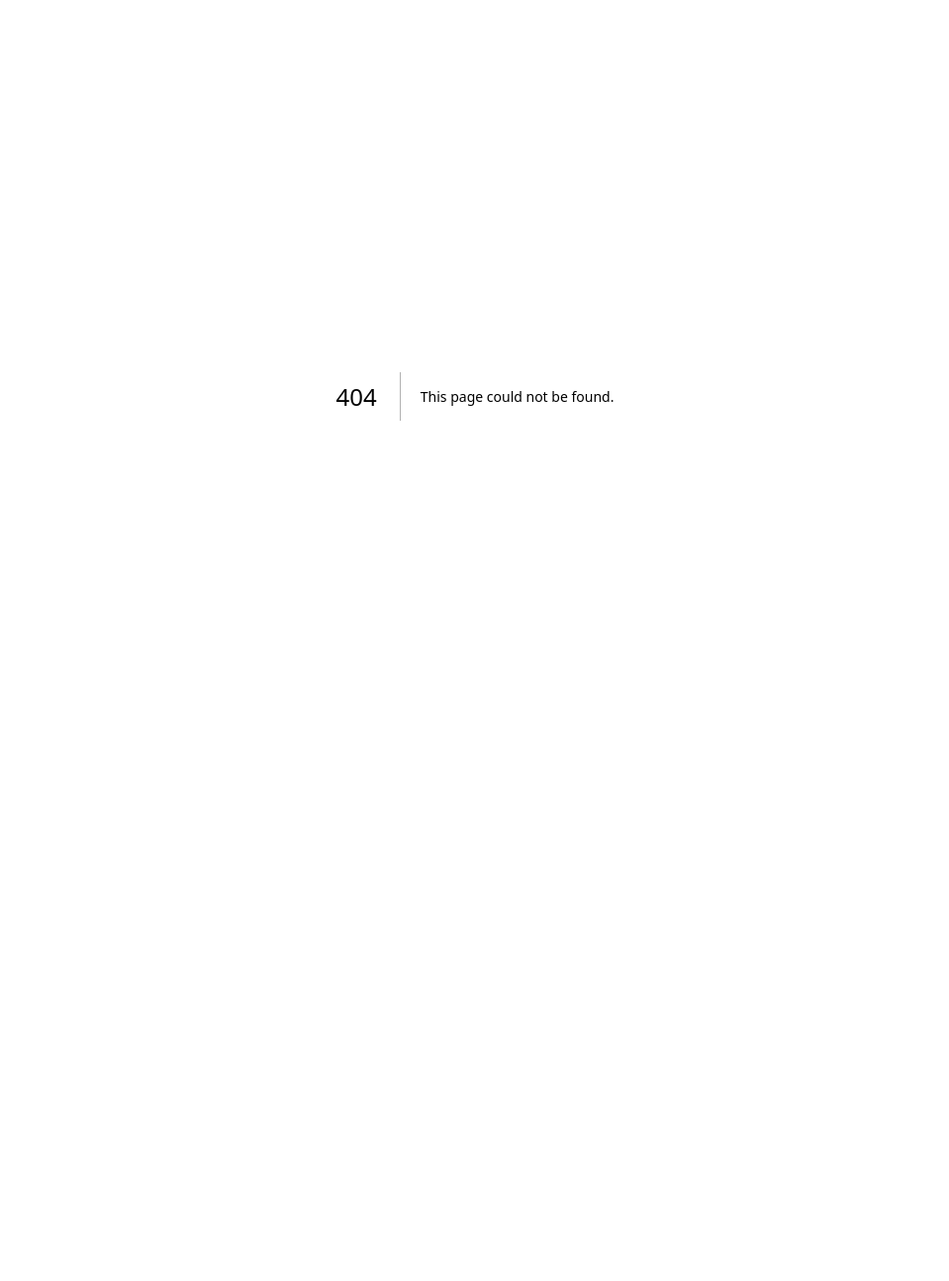
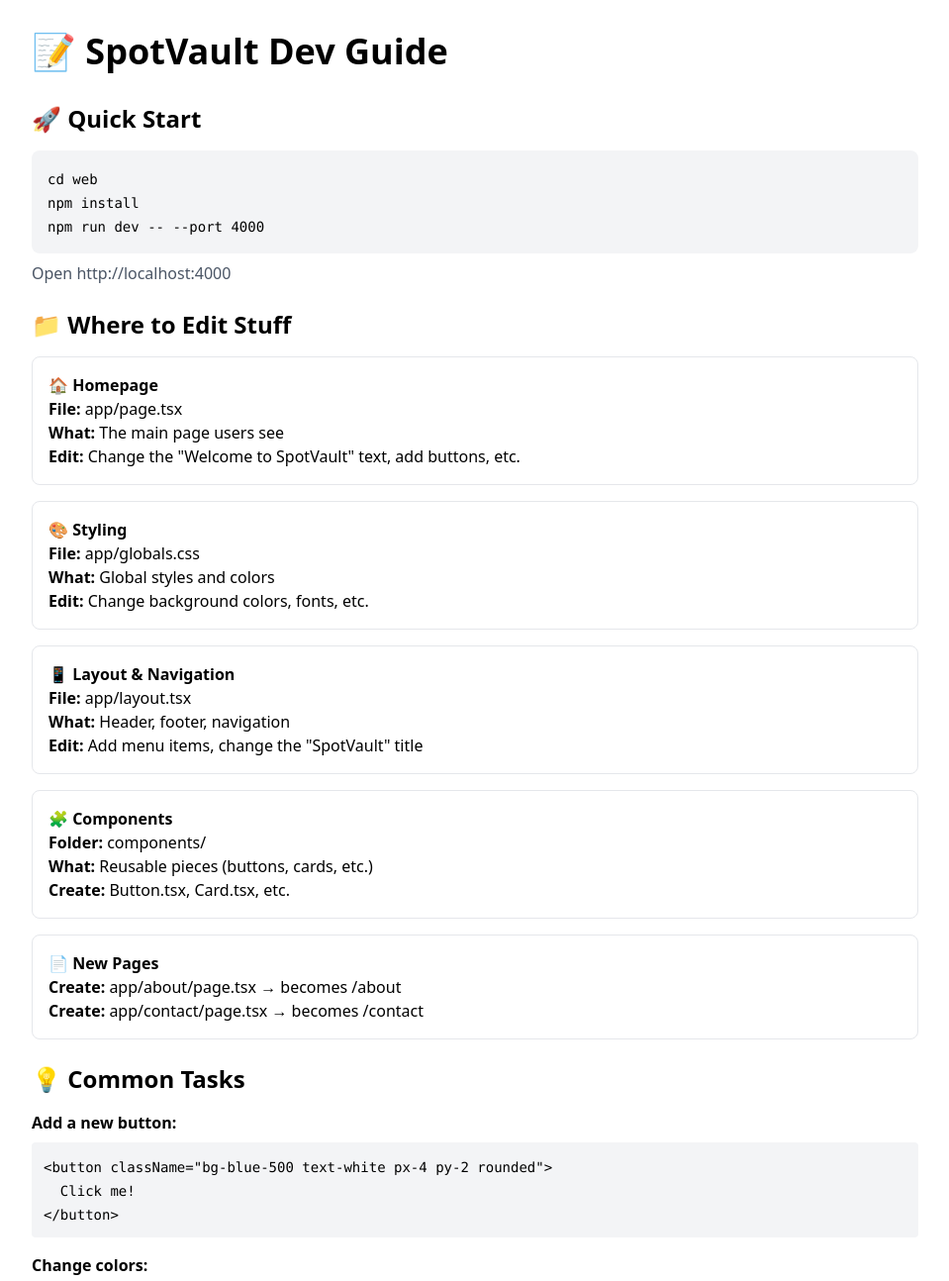
Before and after one commit to CSCI4830-UNO/SpotVault, a Next.js app in the folder web/: page /dev-guide in a window 1280 px wide. Before the commit this address had no page. Shown: the top 1294 px of the page at 99% size, without its empty margins (160-1119 px from the left). Before the commit the page ends 800 px from the top, so only its background shows below. Built offline with nearby package versions, Linux system fonts and the light colour scheme.

Commit message:
Add dev guide page and fix button

```diff
--- /dev/null
+++ b/web/app/dev-guide/page.tsx
@@ -0,0 +1,109 @@
+export default function DevGuide() {
+  return (
+    <div className="min-h-screen bg-white dark:bg-black text-black dark:text-white p-8">
+      <div className="max-w-4xl mx-auto">
+        <h1 className="text-4xl font-bold mb-8">📝 SpotVault Dev Guide</h1>
+
+        <div className="space-y-6">
+          <section>
+            <h2 className="text-2xl font-semibold mb-4">🚀 Quick Start</h2>
+            <div className="bg-gray-100 dark:bg-gray-800 p-4 rounded-lg">
+              <code className="text-sm">
+                cd web<br/>
+                npm install<br/>
+                npm run dev -- --port 4000
+              </code>
+            </div>
+            <p className="mt-2 text-gray-600 dark:text-gray-400">Open http://localhost:4000</p>
+          </section>
+
+          <section>
+            <h2 className="text-2xl font-semibold mb-4">📁 Where to Edit Stuff</h2>
+            <div className="grid gap-4">
+              <div className="border border-gray-200 dark:border-gray-700 p-4 rounded-lg">
+                <h3 className="font-semibold">🏠 Homepage</h3>
+                <p><strong>File:</strong> app/page.tsx</p>
+                <p><strong>What:</strong> The main page users see</p>
+                <p><strong>Edit:</strong> Change the "Welcome to SpotVault" text, add buttons, etc.</p>
+              </div>
+
+              <div className="border border-gray-200 dark:border-gray-700 p-4 rounded-lg">
+                <h3 className="font-semibold">🎨 Styling</h3>
+                <p><strong>File:</strong> app/globals.css</p>
+                <p><strong>What:</strong> Global styles and colors</p>
+                <p><strong>Edit:</strong> Change background colors, fonts, etc.</p>
+              </div>
+
+              <div className="border border-gray-200 dark:border-gray-700 p-4 rounded-lg">
+                <h3 className="font-semibold">📱 Layout & Navigation</h3>
+                <p><strong>File:</strong> app/layout.tsx</p>
+                <p><strong>What:</strong> Header, footer, navigation</p>
+                <p><strong>Edit:</strong> Add menu items, change the "SpotVault" title</p>
+              </div>
+
+              <div className="border border-gray-200 dark:border-gray-700 p-4 rounded-lg">
+                <h3 className="font-semibold">🧩 Components</h3>
+                <p><strong>Folder:</strong> components/</p>
+                <p><strong>What:</strong> Reusable pieces (buttons, cards, etc.)</p>
+                <p><strong>Create:</strong> Button.tsx, Card.tsx, etc.</p>
+              </div>
+
+              <div className="border border-gray-200 dark:border-gray-700 p-4 rounded-lg">
+                <h3 className="font-semibold">📄 New Pages</h3>
+                <p><strong>Create:</strong> app/about/page.tsx → becomes /about</p>
+                <p><strong>Create:</strong> app/contact/page.tsx → becomes /contact</p>
+              </div>
+            </div>
+          </section>
+
+          <section>
+            <h2 className="text-2xl font-semibold mb-4">💡 Common Tasks</h2>
+            <div className="space-y-4">
+              <div>
+                <h3 className="font-semibold">Add a new button:</h3>
+                <div className="bg-gray-100 dark:bg-gray-800 p-3 rounded mt-2">
+                  <code className="text-sm">
+                    &lt;button className="bg-blue-500 text-white px-4 py-2 rounded"&gt;<br/>
+                    &nbsp;&nbsp;Click me!<br/>
+                    &lt;/button&gt;
+                  </code>
+                </div>
+              </div>
+
+              <div>
+                <h3 className="font-semibold">Change colors:</h3>
+                <p>Use Tailwind classes: bg-red-500, text-blue-600, etc.</p>
+                <p>Or edit globals.css for custom colors</p>
+              </div>
+
+              <div>
+                <h3 className="font-semibold">Add a new page:</h3>
+                <ol className="list-decimal list-inside space-y-1">
+                  <li>Create app/your-page/page.tsx</li>
+                  <li>Add a link in layout.tsx or page.tsx</li>
+                </ol>
+              </div>
+            </div>
+          </section>
+
+          <section>
+            <h2 className="text-2xl font-semibold mb-4">🔗 Helpful Links</h2>
+            <div className="space-y-2">
+              <a href="https://tailwindcss.com/docs" target="_blank" rel="noopener noreferrer"
+                 className="text-blue-500 hover:underline block">Tailwind CSS Docs</a>
+              <a href="https://nextjs.org/docs" target="_blank" rel="noopener noreferrer"
+                 className="text-blue-500 hover:underline block">Next.js Docs</a>
+            </div>
+            <p className="mt-4 text-gray-600 dark:text-gray-400">Just ask in the group chat! 😊</p>
+          </section>
+        </div>
+
+        <div className="mt-8 pt-8 border-t border-gray-200 dark:border-gray-700">
+          <a href="/" className="bg-blue-500 text-white px-6 py-3 rounded-lg hover:bg-blue-600 transition-colors">
+            ← Back to Homepage
+          </a>
+        </div>
+      </div>
+    </div>
+  );
+}
--- a/web/app/page.tsx
+++ b/web/app/page.tsx
@@ -52,20 +52,12 @@
           >
             Read our docs
           </a>
-          <button
+          <a
             className="rounded-full border border-solid border-green-500 bg-green-500 text-white transition-colors flex items-center justify-center hover:bg-green-600 font-medium text-sm sm:text-base h-10 sm:h-12 px-4 sm:px-5 w-full sm:w-auto"
-            onClick={() => alert(`🏠 Homepage: app/page.tsx
-🎨 Styling: app/globals.css
-📱 Layout: app/layout.tsx
-🧩 Components: components/ folder
-📄 New pages: app/your-page/page.tsx
-
-Quick start:
-cd web
-npm run dev -- --port 4000`)}
+            href="/dev-guide"
           >
             📝 Dev Guide
-          </button>
+          </a>
         </div>
       </main>
       <footer className="row-start-3 flex gap-[24px] flex-wrap items-center justify-center">
```
